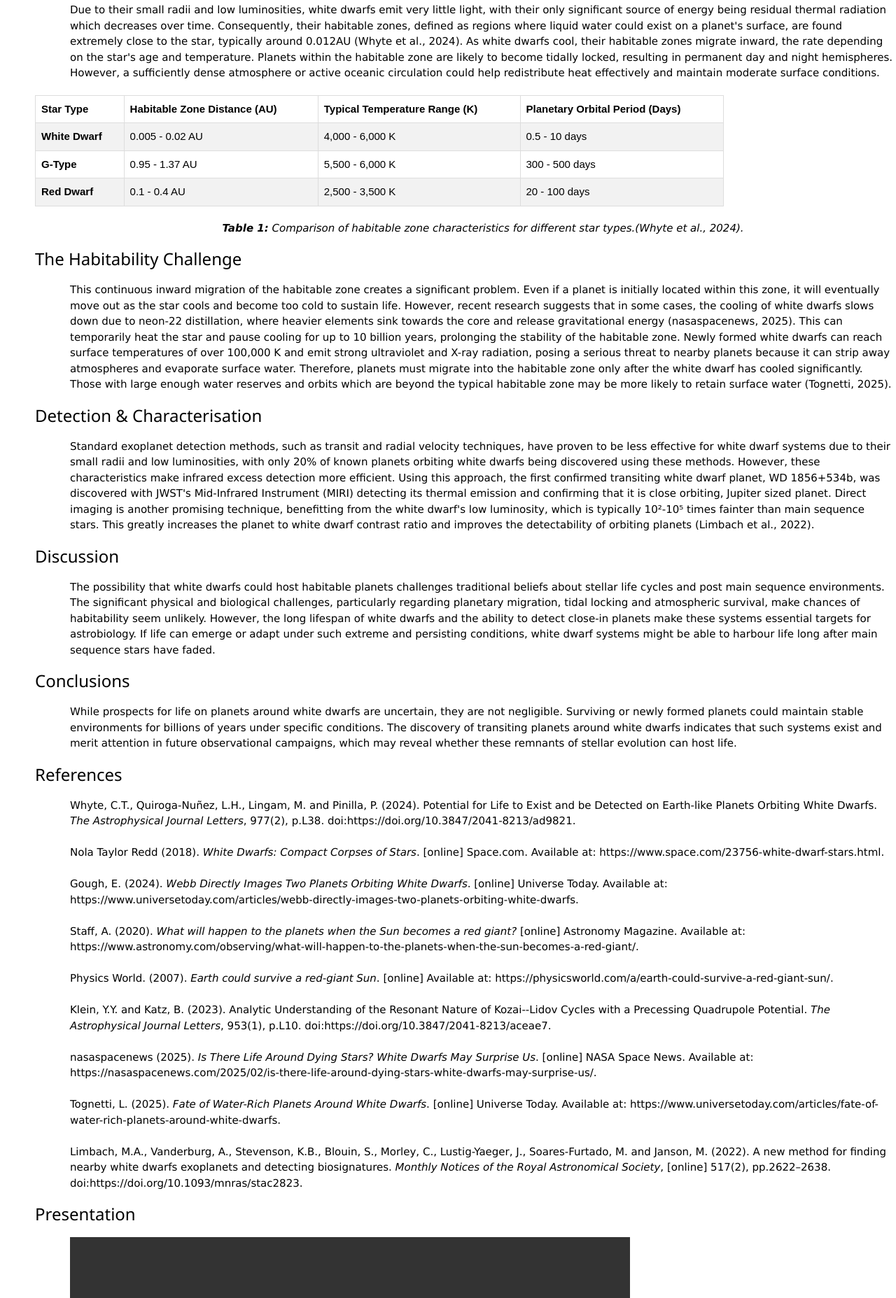
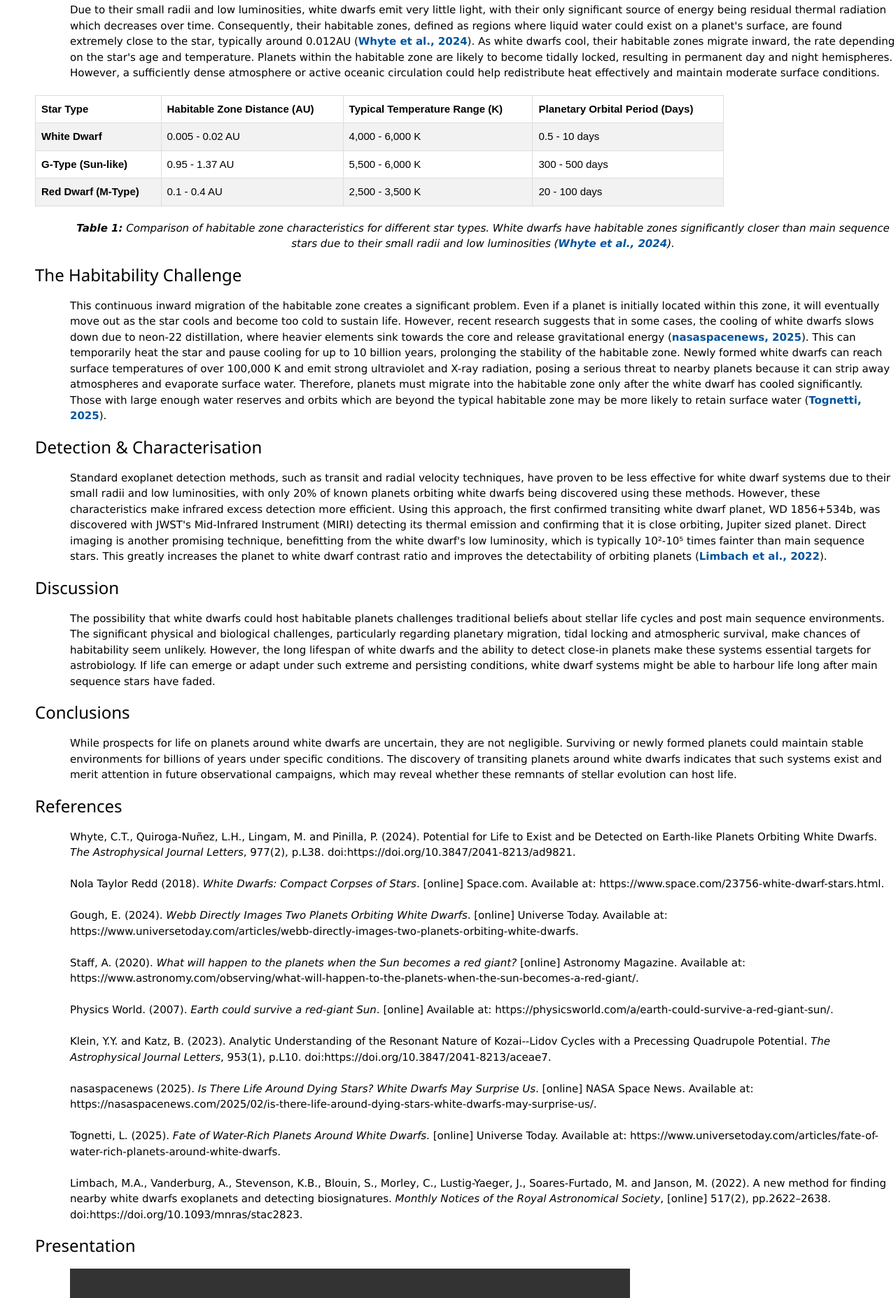
Before and after one commit to EPSFY6950954/FY6950954, a plain HTML site: page index.html in a window 1280 px wide. Shown: the part 1735-3590 px from the top of the page at 70% size. Drawn offline with nearby package versions, Linux system fonts and the light colour scheme; no server answers; grey boxes are pictures that could not be loaded.

Commit message:
Update index.html

```diff
--- a/index.html
+++ b/index.html
@@ -23,6 +23,17 @@
 
         p.ex1 {
             margin-left: 50px;
+        }
+
+        /* Citation link styling */
+        .citation-link {
+            color: #00549E;
+            text-decoration: none;
+            font-weight: bold;
+        }
+
+        .citation-link:hover {
+            text-decoration: underline;
         }
     </style>
 </head>
@@ -83,35 +94,35 @@
     <!-- From H2: Abstract Section -->
     <h3 id="Abstract">Abstract</h3>
     <p class="ex1">
-        White dwarfs are the dense stellar remnants of Sun like stars that have run out of nuclear fuel and leave behind a core mainly composed of carbon and oxygen, with the majority having a mass of about 0.6M☉ and a radius like that of Earth (Whyte et al., 2024). Recent discoveries of exoplanets orbiting white dwarf stars have highlighted their potential to support a habitable environment and sparked interest about whether these systems could maintain conditions that would be suitable for organisms to develop. In this work, we review current understandings of the formation, stability, and habitability of planets orbiting white dwarfs to evaluate their potential for life. We examine the physical constraints affecting planetary survival, including the impact of stellar evolution, the location and evolution of habitable zones as white dwarfs cool and fade, and the biological and observational aspects for detecting life. Whilst conditions for habitability are restrictive, emerging evidence suggests white dwarf systems are interesting targets in the search for extraterrestrial life.
+        White dwarfs are the dense stellar remnants of Sun like stars that have run out of nuclear fuel and leave behind a core mainly composed of carbon and oxygen, with the majority having a mass of about 0.6M☉ and a radius like that of Earth (<a href="#Whyte2024" class="citation-link">Whyte et al., 2024</a>). Recent discoveries of exoplanets orbiting white dwarf stars have highlighted their potential to support a habitable environment and sparked interest about whether these systems could maintain conditions that would be suitable for organisms to develop. In this work, we review current understandings of the formation, stability, and habitability of planets orbiting white dwarfs to evaluate their potential for life. We examine the physical constraints affecting planetary survival, including the impact of stellar evolution, the location and evolution of habitable zones as white dwarfs cool and fade, and the biological and observational aspects for detecting life. Whilst conditions for habitability are restrictive, emerging evidence suggests white dwarf systems are interesting targets in the search for extraterrestrial life.
     </p>
 
     <!-- Introduction Section -->
     <h3 id="Introduction">Introduction</h3>
     <p class="ex1" id="Introduction_InText">
-        White dwarfs mark the final evolutionary stage of stars with initial masses of around 3-4M☉. Approximately 10 billion exist in the Milky Way, with around 97% of stars in our galaxy eventually becoming white dwarfs (Nola Taylor Redd, 2018). After exhausting their nuclear fuel, these stars shed their outer layers and leave behind compact, electron degenerate cores. Without ongoing nuclear fusion, white dwarfs emit leftover thermal energy and ultimately become black dwarfs.
+        White dwarfs mark the final evolutionary stage of stars with initial masses of around 3-4M☉. Approximately 10 billion exist in the Milky Way, with around 97% of stars in our galaxy eventually becoming white dwarfs (<a href="#Redd2018" class="citation-link">Nola Taylor Redd, 2018</a>). After exhausting their nuclear fuel, these stars shed their outer layers and leave behind compact, electron degenerate cores. Without ongoing nuclear fusion, white dwarfs emit leftover thermal energy and ultimately become black dwarfs.
 
-        Some white dwarfs are surrounded by debris disks, which can form second generation planets, while others retain pre-existing exoplanets that survived the host star's evolution (Gough, 2024). These findings have raised growing interest in whether white dwarf systems can sustain conditions suitable for life. This paper explores both the theoretical and observational perspectives.
+        Some white dwarfs are surrounded by debris disks, which can form second generation planets, while others retain pre-existing exoplanets that survived the host star's evolution (<a href="#Gough2024" class="citation-link">Gough, 2024</a>). These findings have raised growing interest in whether white dwarf systems can sustain conditions suitable for life. This paper explores both the theoretical and observational perspectives.
     </p>
 
     <!-- Planetary Formation & Survival Section -->
     <h3 id="Formation">Planetary Formation & Survival</h3>
     <p class="ex1" id="Formation_InText">
-        When a parent star evolves into a red giant, it can engulf nearby planets within roughly 1 AU (Staff, 2020), meaning most close-in planets are destroyed during this phase. However, some research indicates that planets orbiting within approximately 2 AU may survive (Physics World, 2007). Although, their orbits can expand due to stellar mass loss, resulting in increased semimajor axes and longer orbital periods.
+        When a parent star evolves into a red giant, it can engulf nearby planets within roughly 1 AU (<a href="#Staff2020" class="citation-link">Staff, 2020</a>), meaning most close-in planets are destroyed during this phase. However, some research indicates that planets orbiting within approximately 2 AU may survive (<a href="#PhysicsWorld2007" class="citation-link">Physics World, 2007</a>). Although, their orbits can expand due to stellar mass loss, resulting in increased semimajor axes and longer orbital periods.
 
-        Certain second generation white dwarf planets can form from a progenitor's debris disk, such as WD 1856+534 b. This happens through tidal disruption, where a companion star is pulled apart by the white dwarf's strong gravity, producing a disk of gas and dust. Additionally, gravitational interactions like Kozai-Lidov cycles can affect distant planets, drawing them closer to the white dwarf (Klein and Katz, 2023).
+        Certain second generation white dwarf planets can form from a progenitor's debris disk, such as WD 1856+534 b. This happens through tidal disruption, where a companion star is pulled apart by the white dwarf's strong gravity, producing a disk of gas and dust. Additionally, gravitational interactions like Kozai-Lidov cycles can affect distant planets, drawing them closer to the white dwarf (<a href="#Klein2023" class="citation-link">Klein and Katz, 2023</a>).
     </p>
 
     <!-- Habitable Zones Section -->
     <h3 id="HabitableZones">Habitable Zones</h3>
     <p class="ex1" id="HabitableZones_InText">
-        Due to their small radii and low luminosities, white dwarfs emit very little light, with their only significant source of energy being residual thermal radiation which decreases over time. Consequently, their habitable zones, defined as regions where liquid water could exist on a planet's surface, are found extremely close to the star, typically around 0.012AU (Whyte et al., 2024).
+        Due to their small radii and low luminosities, white dwarfs emit very little light, with their only significant source of energy being residual thermal radiation which decreases over time. Consequently, their habitable zones, defined as regions where liquid water could exist on a planet's surface, are found extremely close to the star, typically around 0.012AU (<a href="#Whyte2024" class="citation-link">Whyte et al., 2024</a>).
 
         As white dwarfs cool, their habitable zones migrate inward, the rate depending on the star's age and temperature. Planets within the habitable zone are likely to become tidally locked, resulting in permanent day and night hemispheres. However, a sufficiently dense atmosphere or active oceanic circulation could help redistribute heat effectively and maintain moderate surface conditions.
     </p>
 
     <!-- Habitable Zones Comparison Table -->
-    <p class="ex1">
+    <p class="ex1" id="ComparisonTable_InText">
         <table>
             <tr>
                 <th>Star Type</th>
@@ -126,13 +137,13 @@
                 <td>0.5 - 10 days</td>
             </tr>
             <tr>
-                <td><strong>G-Type</strong></td>
+                <td><strong>G-Type (Sun-like)</strong></td>
                 <td>0.95 - 1.37 AU</td>
                 <td>5,500 - 6,000 K</td>
                 <td>300 - 500 days</td>
             </tr>
             <tr>
-                <td><strong>Red Dwarf</strong></td>
+                <td><strong>Red Dwarf (M-Type)</strong></td>
                 <td>0.1 - 0.4 AU</td>
                 <td>2,500 - 3,500 K</td>
                 <td>20 - 100 days</td>
@@ -141,15 +152,15 @@
     </p>
 
     <p class="ex1" style="text-align: center; font-style: italic;">
-        <strong>Table 1:</strong> Comparison of habitable zone characteristics for different star types.(Whyte et al., 2024).
+        <strong>Table 1:</strong> Comparison of habitable zone characteristics for different star types. White dwarfs have habitable zones significantly closer than main sequence stars due to their small radii and low luminosities (<a href="#Whyte2024" class="citation-link">Whyte et al., 2024</a>).
     </p>
 
     <!-- The Habitability Challenge Section -->
     <h3 id="Habitability">The Habitability Challenge</h3>
     <p class="ex1" id="Habitability_InText">
-        This continuous inward migration of the habitable zone creates a significant problem. Even if a planet is initially located within this zone, it will eventually move out as the star cools and become too cold to sustain life. However, recent research suggests that in some cases, the cooling of white dwarfs slows down due to neon-22 distillation, where heavier elements sink towards the core and release gravitational energy (nasaspacenews, 2025). This can temporarily heat the star and pause cooling for up to 10 billion years, prolonging the stability of the habitable zone.
+        This continuous inward migration of the habitable zone creates a significant problem. Even if a planet is initially located within this zone, it will eventually move out as the star cools and become too cold to sustain life. However, recent research suggests that in some cases, the cooling of white dwarfs slows down due to neon-22 distillation, where heavier elements sink towards the core and release gravitational energy (<a href="#NASA2025" class="citation-link">nasaspacenews, 2025</a>). This can temporarily heat the star and pause cooling for up to 10 billion years, prolonging the stability of the habitable zone.
 
-        Newly formed white dwarfs can reach surface temperatures of over 100,000 K and emit strong ultraviolet and X-ray radiation, posing a serious threat to nearby planets because it can strip away atmospheres and evaporate surface water. Therefore, planets must migrate into the habitable zone only after the white dwarf has cooled significantly. Those with large enough water reserves and orbits which are beyond the typical habitable zone may be more likely to retain surface water (Tognetti, 2025).
+        Newly formed white dwarfs can reach surface temperatures of over 100,000 K and emit strong ultraviolet and X-ray radiation, posing a serious threat to nearby planets because it can strip away atmospheres and evaporate surface water. Therefore, planets must migrate into the habitable zone only after the white dwarf has cooled significantly. Those with large enough water reserves and orbits which are beyond the typical habitable zone may be more likely to retain surface water (<a href="#Tognetti2025" class="citation-link">Tognetti, 2025</a>).
     </p>
 
     <!-- Detection & Characterisation Section -->
@@ -159,7 +170,7 @@
 
         However, these characteristics make infrared excess detection more efficient. Using this approach, the first confirmed transiting white dwarf planet, WD 1856+534b, was discovered with JWST's Mid-Infrared Instrument (MIRI) detecting its thermal emission and confirming that it is close orbiting, Jupiter sized planet.
 
-        Direct imaging is another promising technique, benefitting from the white dwarf's low luminosity, which is typically 10²-10⁵ times fainter than main sequence stars. This greatly increases the planet to white dwarf contrast ratio and improves the detectability of orbiting planets (Limbach et al., 2022).
+        Direct imaging is another promising technique, benefitting from the white dwarf's low luminosity, which is typically 10²-10⁵ times fainter than main sequence stars. This greatly increases the planet to white dwarf contrast ratio and improves the detectability of orbiting planets (<a href="#Limbach2022" class="citation-link">Limbach et al., 2022</a>).
     </p>
 
     <!-- Discussion Section -->
@@ -176,24 +187,24 @@
 
     <!-- References Section -->
     <h3 id="References">References</h3>
-    <p class="ex1">
-        Whyte, C.T., Quiroga-Nuñez, L.H., Lingam, M. and Pinilla, P. (2024). Potential for Life to Exist and be Detected on Earth-like Planets Orbiting White Dwarfs. <i>The Astrophysical Journal Letters</i>, 977(2), p.L38. doi:https://doi.org/10.3847/2041-8213/ad9821.<br><br>
+    <p class="ex1" id="ReferencesText">
+        <span id="Whyte2024">Whyte, C.T., Quiroga-Nuñez, L.H., Lingam, M. and Pinilla, P. (2024). Potential for Life to Exist and be Detected on Earth-like Planets Orbiting White Dwarfs. <i>The Astrophysical Journal Letters</i>, 977(2), p.L38. doi:https://doi.org/10.3847/2041-8213/ad9821.</span><br><br>
 
-        Nola Taylor Redd (2018). <i>White Dwarfs: Compact Corpses of Stars</i>. [online] Space.com. Available at: https://www.space.com/23756-white-dwarf-stars.html.<br><br>
+        <span id="Redd2018">Nola Taylor Redd (2018). <i>White Dwarfs: Compact Corpses of Stars</i>. [online] Space.com. Available at: https://www.space.com/23756-white-dwarf-stars.html.</span><br><br>
 
-        Gough, E. (2024). <i>Webb Directly Images Two Planets Orbiting White Dwarfs</i>. [online] Universe Today. Available at: https://www.universetoday.com/articles/webb-directly-images-two-planets-orbiting-white-dwarfs.<br><br>
+        <span id="Gough2024">Gough, E. (2024). <i>Webb Directly Images Two Planets Orbiting White Dwarfs</i>. [online] Universe Today. Available at: https://www.universetoday.com/articles/webb-directly-images-two-planets-orbiting-white-dwarfs.</span><br><br>
 
-        Staff, A. (2020). <i>What will happen to the planets when the Sun becomes a red giant?</i> [online] Astronomy Magazine. Available at: https://www.astronomy.com/observing/what-will-happen-to-the-planets-when-the-sun-becomes-a-red-giant/.<br><br>
+        <span id="Staff2020">Staff, A. (2020). <i>What will happen to the planets when the Sun becomes a red giant?</i> [online] Astronomy Magazine. Available at: https://www.astronomy.com/observing/what-will-happen-to-the-planets-when-the-sun-becomes-a-red-giant/.</span><br><br>
 
-        Physics World. (2007). <i>Earth could survive a red-giant Sun</i>. [online] Available at: https://physicsworld.com/a/earth-could-survive-a-red-giant-sun/.<br><br>
+        <span id="PhysicsWorld2007">Physics World. (2007). <i>Earth could survive a red-giant Sun</i>. [online] Available at: https://physicsworld.com/a/earth-could-survive-a-red-giant-sun/.</span><br><br>
 
-        Klein, Y.Y. and Katz, B. (2023). Analytic Understanding of the Resonant Nature of Kozai--Lidov Cycles with a Precessing Quadrupole Potential. <i>The Astrophysical Journal Letters</i>, 953(1), p.L10. doi:https://doi.org/10.3847/2041-8213/aceae7.<br><br>
+        <span id="Klein2023">Klein, Y.Y. and Katz, B. (2023). Analytic Understanding of the Resonant Nature of Kozai--Lidov Cycles with a Precessing Quadrupole Potential. <i>The Astrophysical Journal Letters</i>, 953(1), p.L10. doi:https://doi.org/10.3847/2041-8213/aceae7.</span><br><br>
 
-        nasaspacenews (2025). <i>Is There Life Around Dying Stars? White Dwarfs May Surprise Us</i>. [online] NASA Space News. Available at: https://nasaspacenews.com/2025/02/is-there-life-around-dying-stars-white-dwarfs-may-surprise-us/.<br><br>
+        <span id="NASA2025">nasaspacenews (2025). <i>Is There Life Around Dying Stars? White Dwarfs May Surprise Us</i>. [online] NASA Space News. Available at: https://nasaspacenews.com/2025/02/is-there-life-around-dying-stars-white-dwarfs-may-surprise-us/.</span><br><br>
 
-        Tognetti, L. (2025). <i>Fate of Water-Rich Planets Around White Dwarfs</i>. [online] Universe Today. Available at: https://www.universetoday.com/articles/fate-of-water-rich-planets-around-white-dwarfs.<br><br>
+        <span id="Tognetti2025">Tognetti, L. (2025). <i>Fate of Water-Rich Planets Around White Dwarfs</i>. [online] Universe Today. Available at: https://www.universetoday.com/articles/fate-of-water-rich-planets-around-white-dwarfs.</span><br><br>
 
-        Limbach, M.A., Vanderburg, A., Stevenson, K.B., Blouin, S., Morley, C., Lustig-Yaeger, J., Soares-Furtado, M. and Janson, M. (2022). A new method for finding nearby white dwarfs exoplanets and detecting biosignatures. <i>Monthly Notices of the Royal Astronomical Society</i>, [online] 517(2), pp.2622–2638. doi:https://doi.org/10.1093/mnras/stac2823.
+        <span id="Limbach2022">Limbach, M.A., Vanderburg, A., Stevenson, K.B., Blouin, S., Morley, C., Lustig-Yaeger, J., Soares-Furtado, M. and Janson, M. (2022). A new method for finding nearby white dwarfs exoplanets and detecting biosignatures. <i>Monthly Notices of the Royal Astronomical Society</i>, [online] 517(2), pp.2622–2638. doi:https://doi.org/10.1093/mnras/stac2823.</span>
     </p>
 
     <!-- From H4: Presentation Section -->
@@ -258,11 +269,15 @@
             alert("Last modified time has been successfully verified from GitHub API.");
         }
 
-        // MODIFIED Word Count Function to include ALL article sections
+        // MODIFIED Word Count Function to include ALL article sections INCLUDING headings and tables
         // Function to calculate and display word count for a specified section
         function displayWordCount(sectionId) {
-            // Get the text content from the specified section
-            const text = document.getElementById(sectionId).textContent;
+            // Get the element
+            const element = document.getElementById(sectionId);
+            if (!element) return 0;
+
+            // Get the text content (includes tables, citations, headings within the element)
+            const text = element.textContent;
             // Split text into words based on spaces and filter out any empty strings
             const wordArray = text.trim().split(/\s+/);
             // Count the words
@@ -271,23 +286,48 @@
             return wordCount;
         }
 
+        // Function to get word count for headings
+        function getHeadingWordCount() {
+            // Get all h3 headings within the main article (excluding Abstract and References)
+            const headings = document.querySelectorAll('h3[id]');
+            let headingWordCount = 0;
+
+            headings.forEach(heading => {
+                const headingId = heading.getAttribute('id');
+                // Exclude Abstract, References, and Presentation headings
+                if (headingId !== 'Abstract' && headingId !== 'References' && headingId !== 'Presentation') {
+                    const headingText = heading.textContent;
+                    const words = headingText.trim().split(/\s+/);
+                    headingWordCount += words.length;
+                }
+            });
+
+            return headingWordCount;
+        }
+
         // Function to calculate and display total word count from ALL article sections
         function displayTotalWordCount() {
-            // Calculate word count for EACH article section
+            // Calculate word count for EACH article section INCLUDING comparison table
             const IntroductionCount = displayWordCount("Introduction_InText");
             const FormationCount = displayWordCount("Formation_InText");
             const HabitableZonesCount = displayWordCount("HabitableZones_InText");
+            const ComparisonTableCount = displayWordCount("ComparisonTable_InText");
             const HabitabilityCount = displayWordCount("Habitability_InText");
             const DetectionCount = displayWordCount("Detection_InText");
             const DiscussionCount = displayWordCount("Discussion_InText");
             const ConclusionCount = displayWordCount("Conclusion_InText");
 
-            // Calculate the sum of ALL article sections (excluding Abstract and References)
+            // Get word count for headings
+            const headingCount = getHeadingWordCount();
+
+            // Calculate the sum of ALL article content (excluding Abstract and References)
+            // INCLUDING: text, tables, in-text citations, and sub-headings
             const totalWordCount = IntroductionCount + FormationCount + HabitableZonesCount +
-                                  HabitabilityCount + DetectionCount + DiscussionCount + ConclusionCount;
+                                  ComparisonTableCount + HabitabilityCount + DetectionCount +
+                                  DiscussionCount + ConclusionCount + headingCount;
 
             // Display the total word count
-            document.getElementById("totalWordCount").innerText = `Total word count: ${totalWordCount}`;
+            document.getElementById("totalWordCount").innerText = `Total word count (including figures, tables, in-text citations and sub-headings, excluding Abstract and References): ${totalWordCount}`;
         }
 
         // Run both functions when the page loads
```
